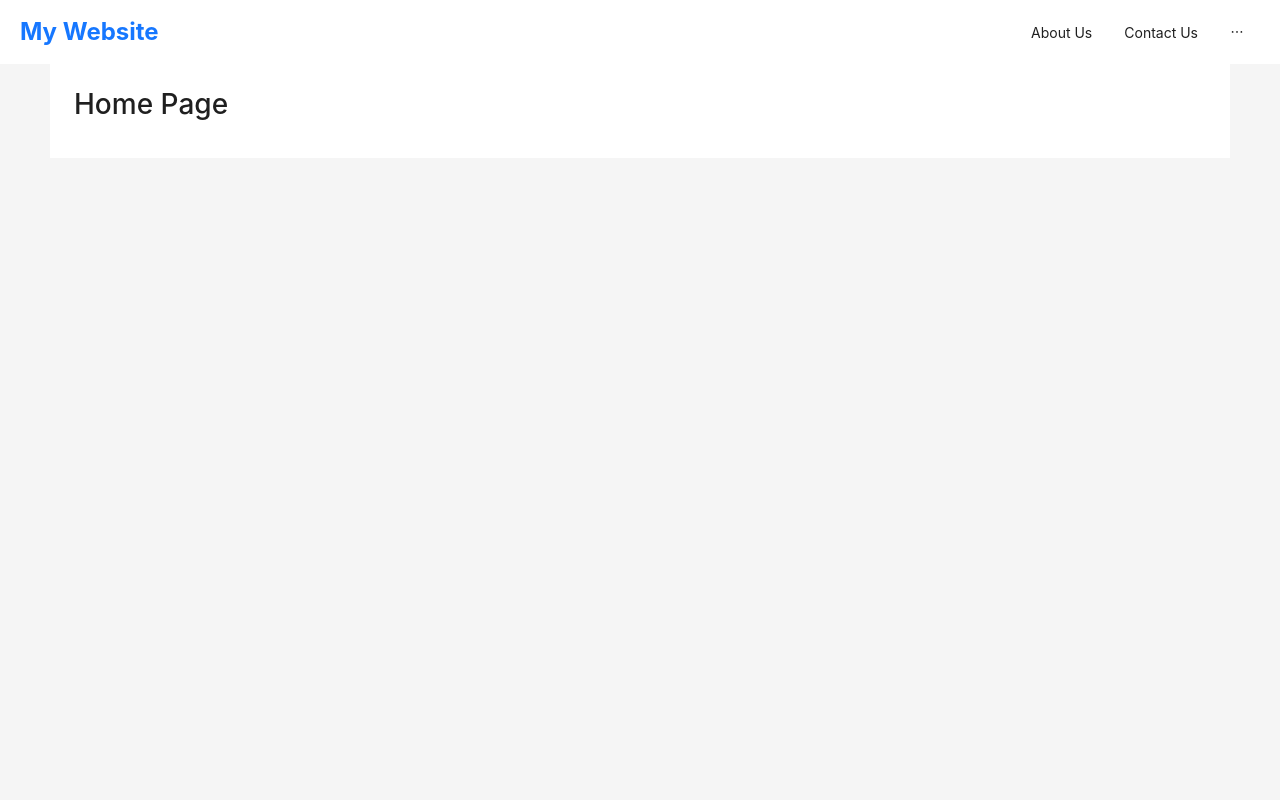
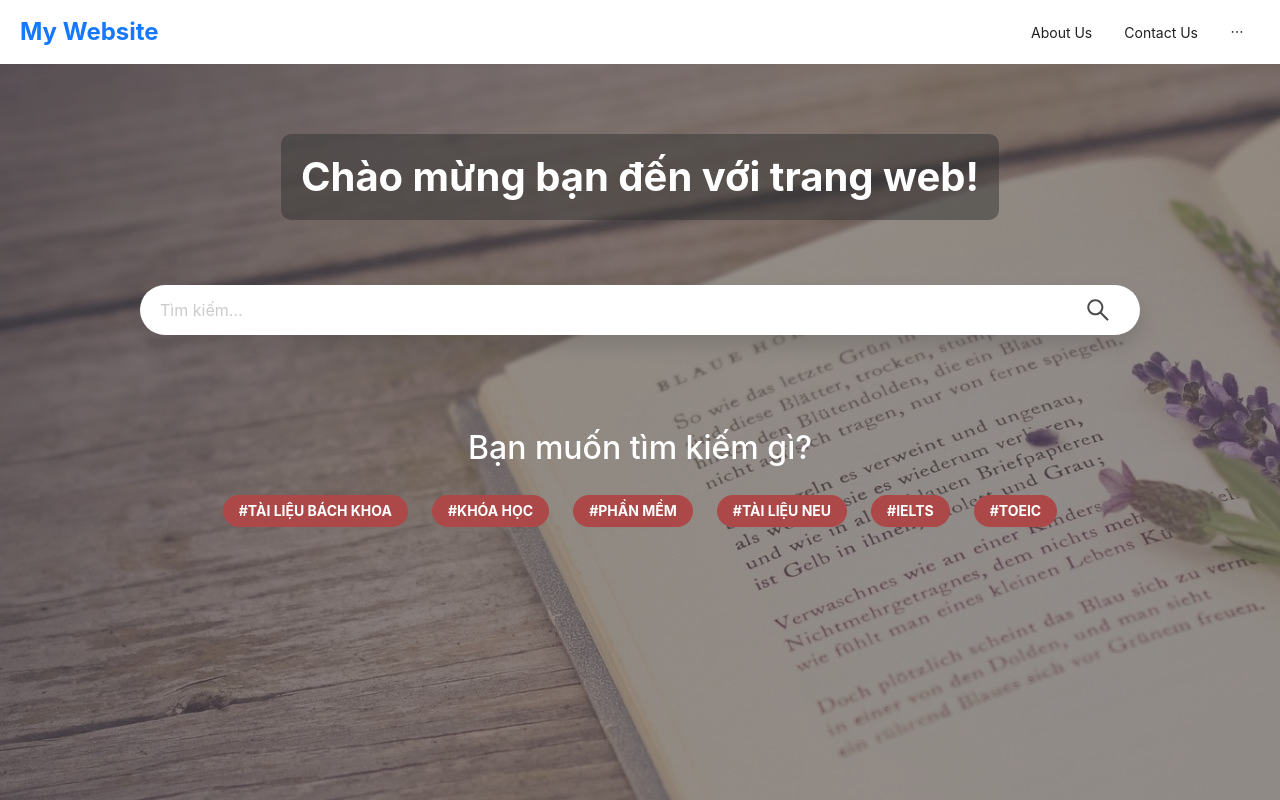
Before and after one commit to KLCuong/ITSS_FE, a React (Vite) app in the folder itss-fontend/: page / in a window 1280 px wide. Built offline with nearby package versions, Linux system fonts and the light colour scheme.

Commit message:
Update homepage

```diff
--- a/itss-fontend/src/App.jsx
+++ b/itss-fontend/src/App.jsx
@@ -5,17 +5,18 @@ import SignIn from './pages/SignIn';
 import SignUp from './pages/SignUp';
 import AboutUs from './pages/AboutUs';
 import AppHeader from './components/header';
+import Homepage from './pages/homepage/homepage';
 
 const { Content } = Layout;
 
 function App() {
   return (
-    <Layout style={{ minHeight: '100vh' }}>
+    <Layout style={{ minHeight: '100vh', background: '#f0f2f5' }}>
       {/* <AppHeader /> */}
       <AppHeader/>
       <Content
         style={{
-          padding: '0 50px',
+          // padding: '0 50px',
           flex: 1,
           overflow: 'auto',
         }}
@@ -23,7 +24,7 @@ function App() {
         <div
           style={{
             background: '#fff',
-            padding: 24,
+            padding: 0,
             minHeight: '100%',
             boxSizing: 'border-box',
           }}
@@ -33,7 +34,7 @@ function App() {
             <Route path="/contactus" element={<ContactUs />} />
             <Route path="/signin" element={<SignIn />} />
             <Route path="/signup" element={<SignUp />} />
-            <Route path="/" element={<h1>Home Page</h1>} />
+            <Route path="/" element={<Homepage/>} />
           </Routes>
         </div>
       </Content>
--- /dev/null
+++ b/itss-fontend/src/components/buttontext.jsx
@@ -0,0 +1,16 @@
+import React from 'react';
+import { Button } from 'antd';
+import './css/buttontext.css';
+
+const ButtonText = ({ title, onClick }) => {
+  return (
+    <Button
+      className="custom-button"
+      onClick={onClick}
+    >
+      #{title}
+    </Button>
+  );
+};
+
+export default ButtonText;
--- /dev/null
+++ b/itss-fontend/src/components/css/buttontext.css
@@ -0,0 +1,19 @@
+.custom-button {
+  background-color: #991b1b; /* Màu đỏ đậm */
+  color: #ffffff; /* Chữ trắng */
+  border-radius: 9999px; /* Bo góc lớn */
+  padding: 4px 16px; /* Kích thước padding */
+  font-weight: bold; /* Chữ đậm */
+  border: none; /* Loại bỏ viền */
+  margin: 8px;
+}
+
+.custom-button:hover {
+  background-color: #7f1d1d; /* Màu đỏ nhạt hơn khi hover */
+  color: #ffffff;
+}
+
+.custom-button:focus {
+  outline: none;
+  box-shadow: 0 0 0 2px rgba(153, 27, 27, 0.5); /* Hiệu ứng focus */
+}
--- /dev/null
+++ b/itss-fontend/src/components/css/searchbar.css
@@ -0,0 +1,27 @@
+.search-bar-container {
+  display: flex;
+  justify-content: center;
+  align-items: center;
+  min-height: 200px;
+  width: 100%;
+  max-width: 100%;
+}
+
+.custom-search-bar {
+  border-radius: 50px; /* Bo góc lớn */
+  box-shadow: 0 10px 20px rgba(0, 0, 0, 0.2); /* Bóng đổ */
+  border: none;
+  padding: 10px 20px;
+}
+
+/* Tùy chỉnh icon suffix */
+.custom-search-bar .ant-input-suffix {
+  margin-right: 10px;
+  font-size: 24px;
+}
+
+/* Tùy chỉnh khi focus */
+.custom-search-bar:focus-within {
+  outline: none;
+  box-shadow: 0 0 0 3px rgba(0, 0, 0, 0.1); /* Hiệu ứng nhẹ khi focus */
+}
--- /dev/null
+++ b/itss-fontend/src/components/searchbar.jsx
@@ -0,0 +1,20 @@
+import React from 'react';
+import { Input } from 'antd';
+import { SearchOutlined } from '@ant-design/icons';
+import './css/searchbar.css';
+
+const SearchBar = () => {
+  return (
+    <div className="search-bar-container">
+      <Input
+        placeholder="Tìm kiếm..."
+        suffix={<SearchOutlined />}
+        size="large"
+        style={{ width: '100%', height: '50px', maxWidth: '1000px', fontWeight: 'bold', textAlign: 'center' }}
+        className="custom-search-bar"
+      />
+    </div>
+  );
+};
+
+export default SearchBar;
--- /dev/null
+++ b/itss-fontend/src/pages/homepage/homepage.css
@@ -0,0 +1,74 @@
+.homepage-container {
+  min-height: 100vh; /* Đảm bảo phủ toàn màn hình */
+  display: flex;
+  width: 100%;
+  flex-direction: column;
+  align-items: center;
+  background: url('../../assets/homepage_background.jpg');
+  opacity: 0.8;
+}
+.homepage-background {
+  display: flex;
+  width: 100%;
+  flex-direction: column;
+  min-height: 100vh; /* Đảm bảo phủ toàn màn hình */
+  background-color: rgba(0, 0, 0, 0.5);
+}
+
+
+.homepage-text-container {
+  padding-top: 40px;
+  display: flex;
+  justify-content: center;
+  position: relative;
+  align-items: center;
+  top: 30px;
+}
+
+.homepage-centered-text {
+  font-size: 2.5rem;
+  font-weight: bold;
+  color: #ffffff; /* Màu trắng nổi bật */
+  text-align: center;
+  padding: 20px;
+  background-color: rgba(0, 0, 0, 0.5); /* Lớp phủ tối để chữ rõ hơn */
+  border-radius: 10px;
+}
+
+.homepage-category-container {
+  width: 100%;
+  padding: 0 150px;
+  box-sizing: border-box;
+
+}
+
+.category-centered-text {
+  color: white;
+  text-align: center;
+  padding-top: 20px;
+  margin: 0;
+  font-size: 2rem;
+
+}
+
+.button-section {
+  display: flex;
+  justify-content: center;
+  flex-wrap: wrap;
+  gap: 8px;
+  width: 100%;
+  padding: 20px;
+  margin: 0 auto;
+}
+
+
+/* Thêm responsive design */
+@media (max-width: 768px) {
+  .homepage-centered-text {
+    font-size: 2rem;
+  }
+
+  .button-section {
+    max-width: 100%;
+  }
+}
--- /dev/null
+++ b/itss-fontend/src/pages/homepage/homepage.jsx
@@ -0,0 +1,46 @@
+import React from 'react';
+import { Menu, Button } from 'antd';
+import SearchBar from '../../components/searchbar';
+import './homepage.css';
+import ButtonText from '../../components/buttontext';
+
+const Homepage = () => {
+  const buttonItems = [
+    "TÀI LIỆU BÁCH KHOA",
+    "KHÓA HỌC",
+    "PHẦN MỀM",
+    "TÀI LIỆU NEU",
+    "IELTS",
+    "TOEIC"
+  ];
+  return (
+    <div className="homepage-container">
+      <div className='homepage-background'>
+        <div className="homepage-text-container">
+          <h1 className="homepage-centered-text">
+            Chào mừng bạn đến với trang web!
+          </h1>
+        </div>
+        {/* Thanh Tìm kiếm */}
+          <SearchBar />
+        {/* Các nút category */}
+        <div className="homepage-category-container">
+          <h2 className="category-centered-text">
+            Bạn muốn tìm kiếm gì?
+          </h2>
+          <div className="button-section">
+            {buttonItems.map((item, index) => (
+              <ButtonText
+                key={index}
+                title={item}
+                onClick={() => console.log(`${item} clicked`)}
+              />
+            ))}
+          </div>
+        </div>
+      </div>
+    </div>
+  );
+};
+
+export default Homepage;
```
Also changed, not shown: itss-fontend/src/assets/homepage_background.jpg (added).
